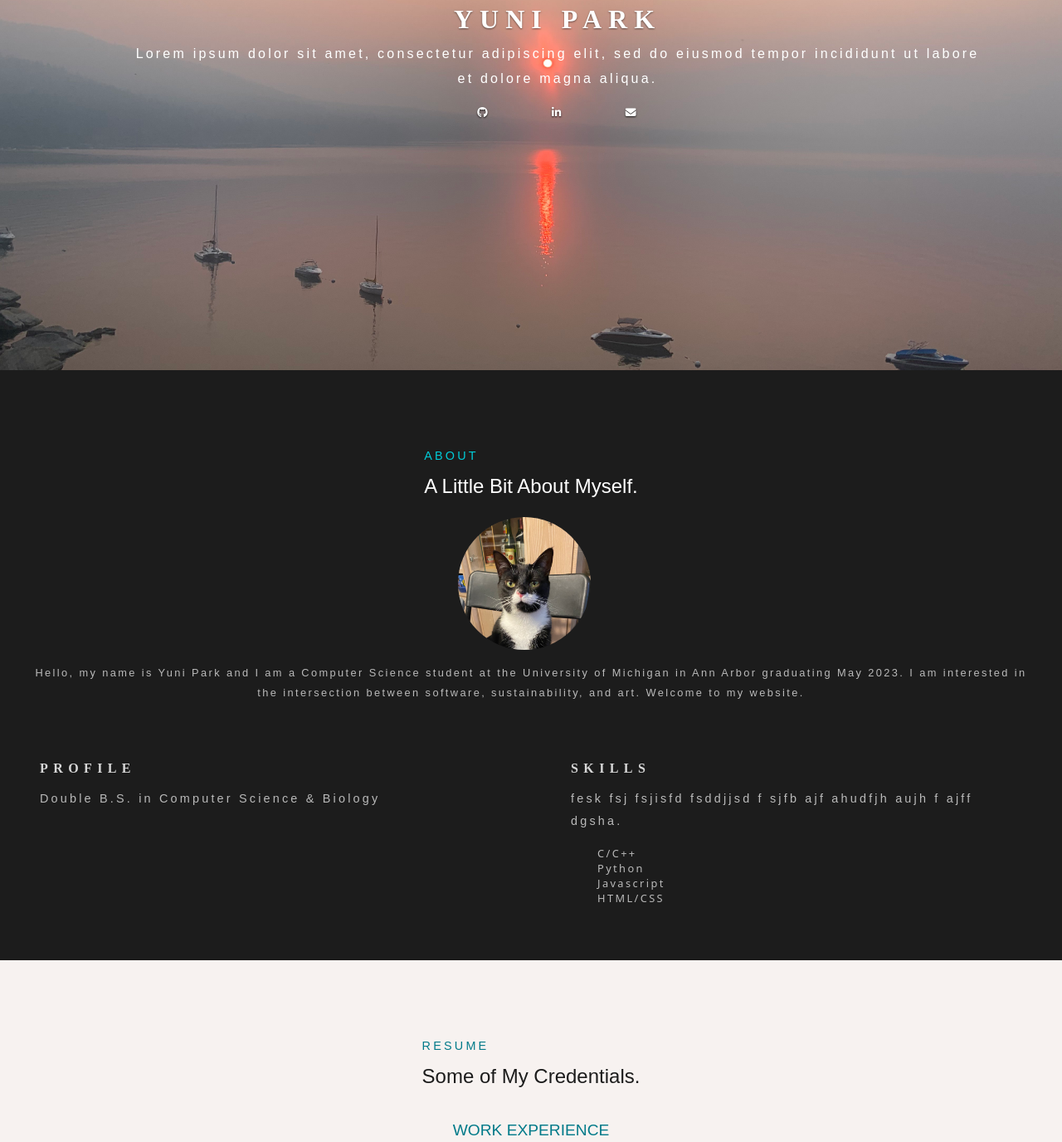
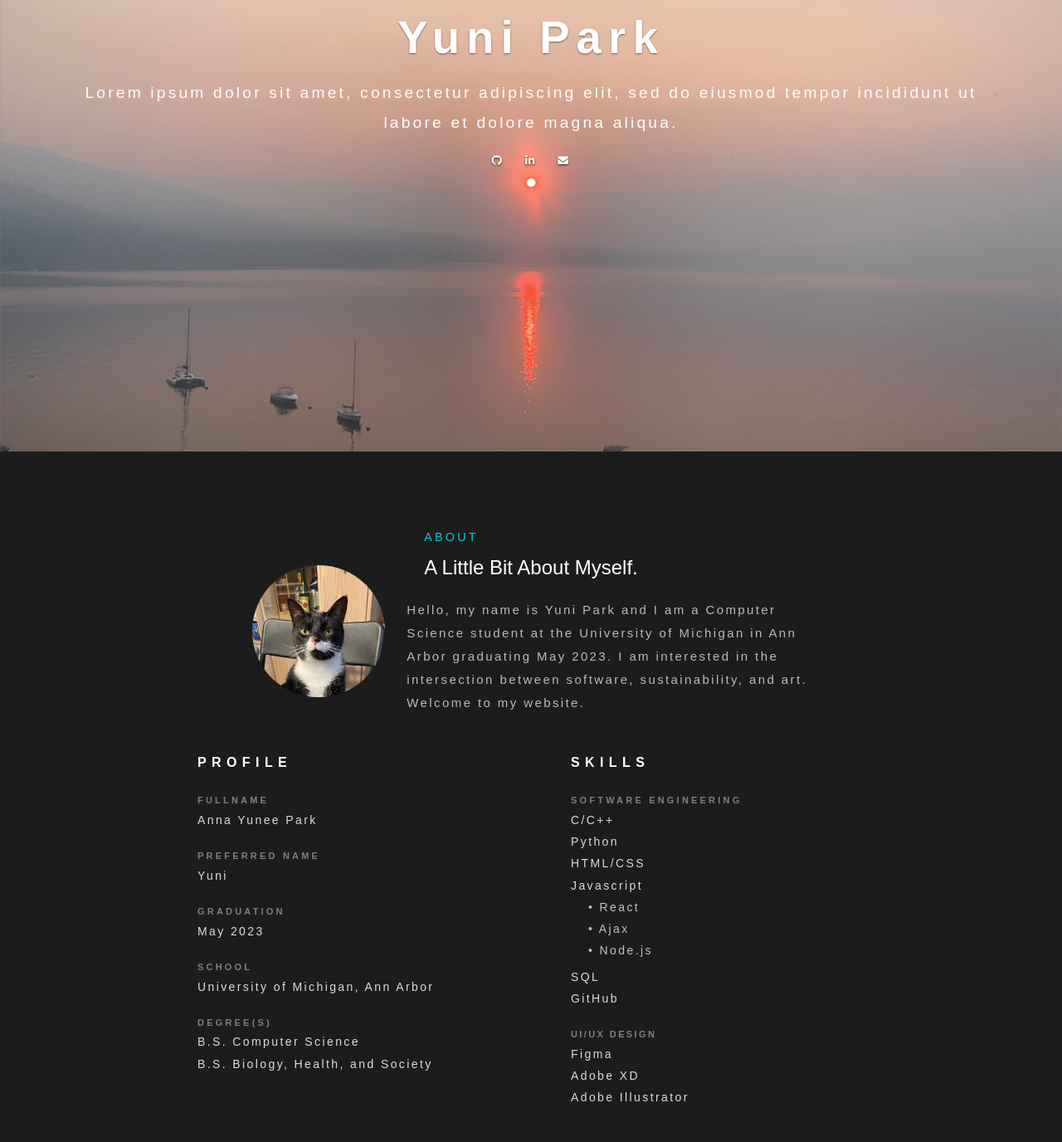
Before and after one commit to yunipark6/yunipark6.github.io, a plain HTML site: page index.html in a window 1280 px wide. Shown: the part 256-1632 px from the top of the page at 83% size. Drawn offline with nearby package versions, Linux system fonts and the light colour scheme.

Commit message:
cleaned up the About section

```diff
--- a/css/style.css
+++ b/css/style.css
@@ -7,14 +7,15 @@
     --accent-dark-turq: #007A89;
     --accent-light-turq: #00CCD8;
     --bg-dark: #1C1C1C;
-    --bg-light: F7F2F0;
+    --bg-light: #F7F2F0;
     --bg-blue: #D1DEE0;
     --body-text-color:#707070;
     --link-hover:#B2B1AE;
 
     /* Fonts */
     --headings-font-family:'Montserrat', sans-serif;
-    --body-font-family:'Teko', sans-serif;
+    /* --body-font-family:'Teko', sans-serif; */
+    --body-font-family:'opensans-bold', sans-serif;
 }
 
 /* body {
@@ -27,9 +28,9 @@
     /* line-height: 1.6;
     color: var(--body-text-color);
 } */
-body {
+/* body {
     position: relative;
-}
+} */
 .text-align {
     /* align-items: center; */
     text-align: center;
@@ -37,13 +38,13 @@ body {
 
 /*----------------------------- Heading Styles -----------------------------*/
 h1 {
-    font-family: 'Oriya Sangam MN';
+    font-family: var(--headings-font-family);
+    line-height: 150%;
     font-weight: bold;
     color: white;
     letter-spacing: 0.5rem;
-    font-size: x-large;
+    font-size: calc(10px + 3.5vw);
     text-shadow: 0px 1px 2px rgb(0 0 0 / 50%);
-    position: relative;
     margin-top: 260px;
 }
 h2 {
@@ -54,12 +55,16 @@ h3 {
     font-family: var(--headings-font-family);
 }
 h4 {
-    font-family: 'Telugu Sangam MN';
+    font-family: var(--body-font-family);
     font-weight: 550;
     font-size: 1rem;
     line-height: 1.875;
     letter-spacing: .4rem;
+    text-transform: uppercase;
+    margin-bottom: 0px;
 }
+.dark { color: white; }
+.light { color: var(--accent-dark-turq); }
 h5 {
     font-family: var(--body-font-family);
     font-weight: 400;
@@ -80,7 +85,8 @@ h7 {
     padding: 0px 0px 0px 0px; /* top right bottom left */
 }
 p {
-    font-family: 'Teko', sans-serif;
+    /* font-family: 'Teko', sans-serif; */
+    font-family: 'opensans-bold', sans-serif;
     font-weight: 250;
     font-size: 0.9rem;
     line-height: 1.875;
@@ -90,10 +96,25 @@ p {
 .light p { color: #1C1C1C; }
 #home p {
     color: white;
-    margin-left: 3rem;
-    margin-right: 3rem;
-    font-size: 0.75rem;
+    padding-right: calc(50px + 2vw);
+    padding-left: calc(50px + 2vw);
+    /* font-size: 0.85rem; */
+    font-size: max(0.8rem, 1.5vw);
 }
+#profile p {
+    font-weight: 200;
+    font-size: 14px;
+    line-height: 1.5;
+    letter-spacing: .11rem;
+    text-align: left;
+}
+.section-intro p {
+    font-weight: 300;
+    font-size: 0.8rem;
+    line-height: 1.875;
+    letter-spacing: .15rem;
+}
+
 
 /*----------------------------- Section Intro Styles -----------------------------*/
 .section-intro {
@@ -104,7 +125,6 @@ p {
     margin-right: auto;
     text-align: center;
     position: relative;
-    text-align: left;
 }
 .section-intro h2 {
     font-weight: 400;
@@ -124,24 +144,10 @@ p {
     margin-bottom: 0.3rem;
     letter-spacing: .2rem;
 }
+
 .dark .section-intro h3 { color: var(--accent-light-turq); }
 .light .section-intro h3 { color: var(--accent-dark-turq); }
 
-.section-intro p {
-    font-weight: 300;
-    font-size: 0.8rem;
-    line-height: 1.875;
-    letter-spacing: .15rem;
-}
-#profile p {
-    padding-top: 1rem;
-    padding-left: 2rem;
-    padding-right: 2rem;
-    font-weight: 300;
-    font-size: 0.8rem;
-    line-height: 1.875;
-    letter-spacing: .15rem;
-}
 
 /*----------------------------- Lists -----------------------------*/
 ul {
@@ -151,6 +157,7 @@ ul {
     letter-spacing: .15rem;
     color: #bababa;
     list-style: none outside;
+    list-style-type: none;
 }
 
 /*----------------------------- Navigation Bar -----------------------------*/
@@ -169,92 +176,71 @@ ul#nav li {
 }
 ul#nav li a {
     font-family: var(--body-font-family);
-    font-size: 0.5rem;
-    font-weight: 400;
+    /* font-size: max(11pt, 1vw); */
+    font-size: 10px;
+    font-weight: 500;
+    text-transform: uppercase;
+    letter-spacing: 1.5px;
     padding: 8px 13px;
     line-height: 50px;
     text-decoration: none;
     color: #fff;
 }
-ul#nav li a:active {
+/* ul#nav li a:active {
     color: black;
+} */
+ul#nav a.active {
+    color: var(--accent-light-turq);
 }
-ul#nav a.active {
-    color: #F64136;
-}
-
 #nav-wrap {
     width: 100%;
-    height: 5.2rem;
+    /* height: 5.2rem; */
+    /* height: 3em; */
+    height: max(3rem, 4vw);
     letter-spacing: 2.5px;
     z-index: 100;
     position: fixed;
-    backdrop-filter: invert(80%) blur(10px);
+    background-color: #1C1C1C;
+    /* backdrop-filter: invert(80%) blur(10px); */
     /* display: flex; */
 }
 
 /*----------------------------- Header Styles -----------------------------*/
 header {
     position: relative;
-    min-height: 500px;
+    height: 100vh;
+    /* min-height: 500px; */
     width: 100%;
+    background: url(../img/lake1.png) no-repeat top center;
+    background-size: cover !important;
+    -webkit-background-size: cover !important;
     text-align: center;
     overflow: hidden;
 }
-
+.top {
+    width: 100%;
+    height: 702px;
+    background-size: cover;
+    background-repeat: no-repeat;
+    vertical-align: middle;
+    margin: 0 auto;
+}
 header .social {
-    display: flex;
-    justify-content: space-around;
+    /* display: flex; */
     text-shadow: 0px 1px 2px rgb(0 0 0 / 80%);
     align-items: center;
-    margin-right: 0px;
-    padding-left: 40%;
-    padding-right: 40%;
+    padding: 0;
 }
 header .social li a {
     color: #fff;
 }
+header .social li {
+    display: inline-block;
+    margin: 0 10px;
+    padding: 0;
+}
 li {
     line-height: 18px;
-}
-
-.top {
-    width: 105%;
-    height: 702px;
-    background-size: cover;
-    background-repeat: no-repeat;
-}
-header .top {
-    vertical-align: middle;
-    display: inline-block;
-    margin: 0 auto;
-}
-
-/* header .scrolldown a {
-    position: absolute;
-    bottom: 30px;
-    left: 50%;
-    margin-left: -29px;
-    color: #fff;
-    display: block;
-    height: 42px;
-    width: 42px;
-    font-size: 42px;
-    line-height: 42px;
-    color: #fff;
-    border-radius: 100%;
-    -webkit-transition: all .3s ease-in-out;
-    -moz-transition: all .3s ease-in-out;
-    -o-transition: all .3s ease-in-out;
-    transition: all .3s ease-in-out;
-} */
-#home-img {
-    top: -64px;
-    left: -320px;
-    height: 100%;
-    position: absolute;
-    object-fit: cover;
-    z-index: -1;
 }
 
 /*----------------------------- About Section -----------------------------*/
@@ -263,19 +249,72 @@ header .top {
     padding-top: 90px;
     padding-bottom: 50px;
     margin: 0px;
+    min-height: 100vh;
 }
 img#profile-img {
-    width: 7rem;
-    height: 7rem;
+    position: relative;
+    bottom: 0px;
+    width: 100px;
     object-fit: cover;
     border-radius: 50%;
-    margin: 0rem 1rem 0rem 1rem;
+    /* margin: 0rem 1rem 0rem 1rem; */
 }
 #profile {
     text-align: center;
 }
+#profile div.row.justify-content-center {
+    --bs-gutter-x: 0;
+}
+.test1 {
+    padding: 0!important;
+    margin: 0px; /* top right bottom left */
+}
+#test2 {
+    margin: 0px 1rem 0px 0px!important; /* top right bottom left */
+}
 #about #about-me {
     align-items: normal;
+}
+.pt-5#profile-left, .pt-5#profile-right {
+    padding-top: 3vh!important;
+}
+.about-content {
+    max-width: 850px;
+    margin-left: auto;
+    margin-right: auto;
+    text-align: center;
+    position: relative;
+}
+.profile-skills-content {
+    max-width: 900px;
+    margin-left: auto;
+    margin-right: auto;
+    text-align: left;
+    position: relative;
+}
+.profile-skills-content p#sub-p {
+    font-family: var(--body-font-family);
+    color: grey;
+    font-size: 11px;
+    font-weight: bolder;
+    text-transform: uppercase;
+    padding: 20px 0px 0px 0px; /* top right bottom left */
+    margin-bottom: 0px;
+}
+.profile-skills-content p.tab {
+    padding: 0px 0px 5px 1.5em; /* top right bottom left */
+    color: rgb(193, 193, 193)!important;
+}
+.profile-skills-content p#sub-p + p, p#sub-p ~ p.tab, p.tab ~ p {
+    font-family: var(--body-font-family);
+    color: rgb(219, 219, 219);
+    font-size: 14px;
+    font-weight: normal;
+    letter-spacing: .15rem;
+    margin-bottom: 0px;
+}
+.profile-skills-content p#sub-p ~ p.tab {
+    tab-size: 4;
 }
 
 /*----------------------------- Resume Section -----------------------------*/
@@ -333,24 +372,19 @@ div#hline {
 .project {
     text-align: center;
     padding: 0px 0px 2.5rem 0px; /* top right bottom left */
+    overflow: hidden;
+}
+.site-width {
+    width: 100%;
+    padding: 2em;
 }
 .project-img {
-    height: 10rem;
-    width: 15rem;
+    width: 100%;
+    height: auto;
     object-fit: cover;
+    padding: 0.5em;
+
 }
-/* .read-more {
-    background-color: #3C3C3C;
-    border: none;
-    color: white;
-    padding: 15px 32px;
-    text-align: center;
-    text-decoration: none;
-    display: inline-block;
-    font-size: 16px;
-    margin: 4px 2px;
-    cursor: pointer;
-} */
 .modal-object {
     text-decoration: none;
 }
@@ -400,6 +434,7 @@ div#hline {
     background-size: cover;
     padding-top: 175px;
     margin: 0px;
+    height: 500px;
 }
 
 /*screen that is larger than the mobile view, Large Screen*/
@@ -407,7 +442,7 @@ div#hline {
     /*------------- General -------------*/
     .top {
         width: 105%;
-        height: auto;
+        /* height: auto; */
         background-size: cover;
         background-repeat: no-repeat;
         height: 702px;
@@ -427,9 +462,9 @@ div#hline {
     }
 
     /*------------- Navigation -------------*/
-    #nav-wrap {
+    /* #nav-wrap {
         width: 100%;
-        height: 3rem;
+        height: 3.5rem;
         text-transform: uppercase;
         letter-spacing: 2.5px;
         z-index: 100;
@@ -437,57 +472,71 @@ div#hline {
         left: 0;
         top: 0;
         backdrop-filter: invert(80%) blur(10px);
-        display: flex;
     }
     ul#nav li {
         height: 48px;
     }
     ul#nav li a {
-        padding: 8px 13px;
+        padding: 10px 13px;
         line-height: 50px;
         text-decoration: none;
         color: #fff;
+        font-size: 0.7rem;
     }
     ul {
         font-weight: 250;
-        font-size: 0.8rem;
+        font-size: 1.5rem;
         line-height: 1.875;
         letter-spacing: .15rem;
         color: #bababa;
+    } */
+    ul#nav li a {
+        /* font-size: max(12pt, 1vw); */
+        font-size: 12px;
     }
 
     /*------------- Home -------------*/
     #home-img {
-        min-width: 100%;
-        top: auto;
-        left: auto;
-        height: 100%;
+        width: 100%;
         position: absolute;
-        object-fit: cover;
-        z-index: -1;
+        top: 50%;
+        left: 50%;
+        transform: translate(-50%, -50%);
     }
-    h1 {
+    /* h1 {
         font-size: xx-large;
+        font-size: calc(10px + 3.5vw);
+    } */
+    .px-5#profile-left {
+        padding-left: 10%;
     }
-    #home p {
-        margin-left: 10rem;
-        margin-right: 10rem;
-        font-size: 1rem;
+    .px-5#profile-right {
+        padding-right: 10%;
     }
 
     /*------------- About -------------*/
     img#profile-img {
-        width: 10rem;
-        height: 10rem;
+        max-width: 175px;
+        bottom: min(calc(8vw - 35px), 40px);
+        width: 75%;
         object-fit: cover;
-        border-radius: 50%;
-        margin: 0rem 1rem 0rem 0rem;
+        /* margin: 0rem 1rem 0rem 0rem; */
     }
-
-
-
+    .test1 {
+        padding: 0!important;
+        margin: 0px 0px 0px 2rem!important; /* top right bottom left */
+    }
     div#vline {
         visibility: visible;
+    }
+    #profile div.row.justify-content-md-center {
+        --bs-gutter-x: 0;
+    }
+    #profile p {
+        font-size: 15px;
+        font-weight: 300;
+        line-height: 1.875;
+        letter-spacing: .15rem;
     }
 
     /*------------- Resume -------------*/
@@ -507,9 +556,27 @@ div#hline {
         border-radius: 50%;
     }
 
-    /*------------- Resume -------------*/
-    .project-img {
-        height: 12rem;
-        width: 18rem;
+    /*------------- Contact -------------*/
+    #contact {
+        height: 90vh;
     }
 }
+
+@media only screen and (max-width: 575px) {
+    #profile p {
+        text-align: center;
+        margin: 1.2rem 0px 0px 0px; /* top right bottom left */
+    }
+}
+@media only screen and (min-width: 576px) {
+    .section-intro {
+        text-align: left;
+    }
+}
+
+
+@media only screen and (max-width: 383px) {
+    #nav-wrap {
+        height: 5.3rem;
+    }
+}
--- a/index.html
+++ b/index.html
@@ -25,8 +25,7 @@
 <body data-bs-spy="scroll" data-bs-target="#nav-wrap">
     <!--------------------------- HOME --------------------------->
     <header id="home" style="object-fit: cover;">
-        <img id="home-img" src="img/lake.jpg">
-        <nav id="nav-wrap" style="display: block;">
+        <nav id="nav-wrap">
             <ul id="nav" class="nav">
                 <li>
                     <a href="#home">HOME</a></li>
@@ -41,71 +40,87 @@
             </ul>
         </nav>
 
-        <div class="top">
-            <h1>YUNI PARK</h1>
-            <p>
-                Lorem ipsum dolor sit amet, consectetur adipiscing elit, sed do eiusmod
-                tempor incididunt ut labore et dolore magna aliqua.
-            </p>
+        <div class="row banner">
+            <div class="banner-text">
+                <h1>Yuni Park</h1>
+                <!-- <h3> <span>Data Analyst</span> | <span>Software Engineer</span> | <span>Founder</span></h3> -->
+                <p><span>Lorem ipsum dolor sit amet, consectetur adipiscing elit, sed do eiusmod
+                    tempor incididunt ut labore et dolore magna aliqua.<span></span></span></p>
                 <ul class="social">
-                <li>
-                    <a href="https://github.com/yunipark"><i class="fa fa-github"></i></a>
-                </li>
-
-                <li>
-                    <a href="https://www.linkedin.com/in/yunipark/"><i class="fa fa-linkedin"></i></a>
-                </li>
-                <li>
-                    <a href="mailto:yunipark@gmail.com"><i class="fa fa-envelope"></i></a>
-                </li>
+                    <li><a href="https://github.com/yunipark6" target=”_blank”><i class="fa fa-github"></i></a></li>
+                    <li><a href="https://www.linkedin.com/in/anna-yuni-park/" target=”_blank”><i class="fa fa-linkedin"></i></a></li>
+                    <li><a href="mailto:yunipark@gmail.com" target=”_blank”><i class="fa fa-envelope"></i></a></li>
                 </ul>
             </div>
-
-        <!-- <p class="scrolldown">
-            <a class="smoothscroll" href="#about">
-                <i class="icon-down-circle"></i>
-            </a>
-        </p> -->
+         </div>
     </header>
 
     <!--------------------------- ABOUT --------------------------->
     <section id="about" class="dark">
+
+        <div id="profile">
+            <div class="row about-content">
                 <div class="section-intro">
                     <div>
                         <h3>ABOUT</h3>
                         <h2>A Little Bit About Myself.</h2>
                     </div>
-            <!-- <div id="about-me"> -->
-                <!-- <h3>ABOUT</h3>
-                <h2>A Little Bit About Myself.</h2> -->
-                <!-- <p>
-                    Hello, my name is Yuni Park and I am a Computer Science student at the University of Michigan in
-                    Ann Arbor graduating May 2023. I am interested in the intersection between software, sustainability, and art. Welcome to my website (my first one).
-                </p>
-            </div> -->
                 </div>
-        <div id="profile">
+                <div class="row justify-content-center">
+                    <div class="col-sm-3 col-4" id="test1">
                         <img src="img/cat.jpg" id="profile-img" alt="Yuni Park">
+                    </div>
+                    <div class="col-sm-7 col-9" id="test2">
                         <p>
                             Hello, my name is Yuni Park and I am a Computer Science student at the University of Michigan in
                             Ann Arbor graduating May 2023. I am interested in the intersection between software, sustainability, and art. Welcome to my website.
                         </p>
                     </div>
+                </div>
+            </div>
+        </div>
         <div class="container-fluid">
-            <div class="row profile-skills">
-                <div class="pt-5 px-5 col-sm-6">
-                    <h4 style="color: #d7d7d7">PROFILE</h4>
-                    <p>Double B.S. in Computer Science & Biology</p>
+            <div class="row profile-skills-content">
+                <div class="pt-5 px-5 col-sm-6" id="profile-left">
+                    <h4 class="dark">Profile</h4>
+
+                    <p id="sub-p">Fullname</p>
+                    <p>Anna Yunee Park</p>
+
+                    <p id="sub-p">Preferred name</p>
+                    <p>Yuni</p>
+
+                    <p id="sub-p">Graduation</p>
+                    <p>May 2023</p>
+
+                    <p id="sub-p">School</p>
+                    <p>University of Michigan, Ann Arbor</p>
+
+                    <p id="sub-p">Degree(s)</p>
+                    <p>B.S. Computer Science <br> B.S. Biology, Health, and Society</p>
                 </div>
-                <div class="pt-5 px-5 col-sm-6">
-                    <h4 style="color: #d7d7d7">SKILLS</h4>
-                    <p>fesk fsj fsjisfd  fsddjjsd f sjfb ajf  ahudfjh aujh f ajff dgsha.</p>
-                    <ul>
-                        <li>C/C++</li>
-                        <li>Python</li>
-                        <li>Javascript</li>
-                        <li>HTML/CSS</li>
-                    </ul>
+                <div class="pt-5 px-5 col-sm-6" id="profile-right">
+                    <h4 class="dark">Skills</h4>
+
+                    <p id="sub-p">Software Engineering</p>
+                    <p>
+                        C/C++<br>
+                        Python<br>
+                        HTML/CSS<br>
+                        Javascript<br>
+                    </p>
+                    <p class="tab">
+                        &bull; React<br>
+                        &bull; Ajax<br>
+                        &bull; Node.js<br>
+                    </p>
+                    <p>
+                        SQL<br>
+                        GitHub<br>
+                    </p>
+
+                    <p id="sub-p">UI/UX Design</p>
+                    <p>Figma<br>Adobe XD<br>Adobe Illustrator<br></p>
                 </div>
             </div>
         </div>
@@ -184,9 +199,9 @@
                 <h2 class="light">Some of My Favorite Projects.</h2>
             </div>
         </div>
-        <div class="container-fluid">
-            <div class="row" style="margin-top: 2rem;">
-                <div class="col-md-4 project">
+        <div class="container-fluid site-width">
+            <div class="row">
+                <div class="col-sm-4 project">
                     <a href="#modal1" data-bs-toggle="modal" class="modal-object">
                         <img class="project-img" src="img/cat.jpg">
                         <h5>TITLE</h5>
@@ -194,7 +209,7 @@
                             adipiscing elit</p>
                     </a>
                 </div>
-                <div class="col-md-4 project">
+                <div class="col-sm-4 project">
                     <a href="#modal2" data-bs-toggle="modal" data-theVideo="https://youtu.be/PrOeSmgjnJM" class="modal-object">
                         <img class="project-img" src="img/cat.jpg">
                         <h5>TITLE</h5>
@@ -202,7 +217,7 @@
                             adipiscing elit</p>
                     </a>
                 </div>
-                <div class="col-md-4 project">
+                <div class="col-sm-4 project">
                     <a href="#modal1" data-bs-toggle="modal" class="modal-object">
                         <img class="project-img" src="img/cat.jpg">
                         <h5>TITLE</h5>
@@ -214,7 +229,7 @@
         </div>
     </section>
 
-    <section id="contact" class="light" style="height: 500px;">
+    <section id="contact" class="light">
         <div class="section-intro">
             <div>
                 <h3 class="light">CONTACT</h3>
@@ -229,11 +244,10 @@
                 <div class="col-sm-auto text-center">
                     <a class="social" href=" tel:+353123456789 "><i class="fas fa-phone-square"></i></a>
                     <a class="social" href="mailto:youremail@email.com "><i class="fas fa-at"></i></a>
-                    <a class="social" href=" "><i class="fab fa-facebook-f"></i></a>
                     <a class="social" href=" "><i class="fab fa-instagram"></i></a>
                 </div>
                 <div class="col-sm-auto text-center">
-                    <p>Copyright © Date Name. All rights reserved.</p>
+                    <p>Copyright © 2023. All rights reserved.</p>
                 </div>
 
             </div>
```
Also changed, not shown: img/lake.jpg (deleted), img/lake1.png (added), 2 other files. Lines whose indentation alone changed are shown as unchanged.
